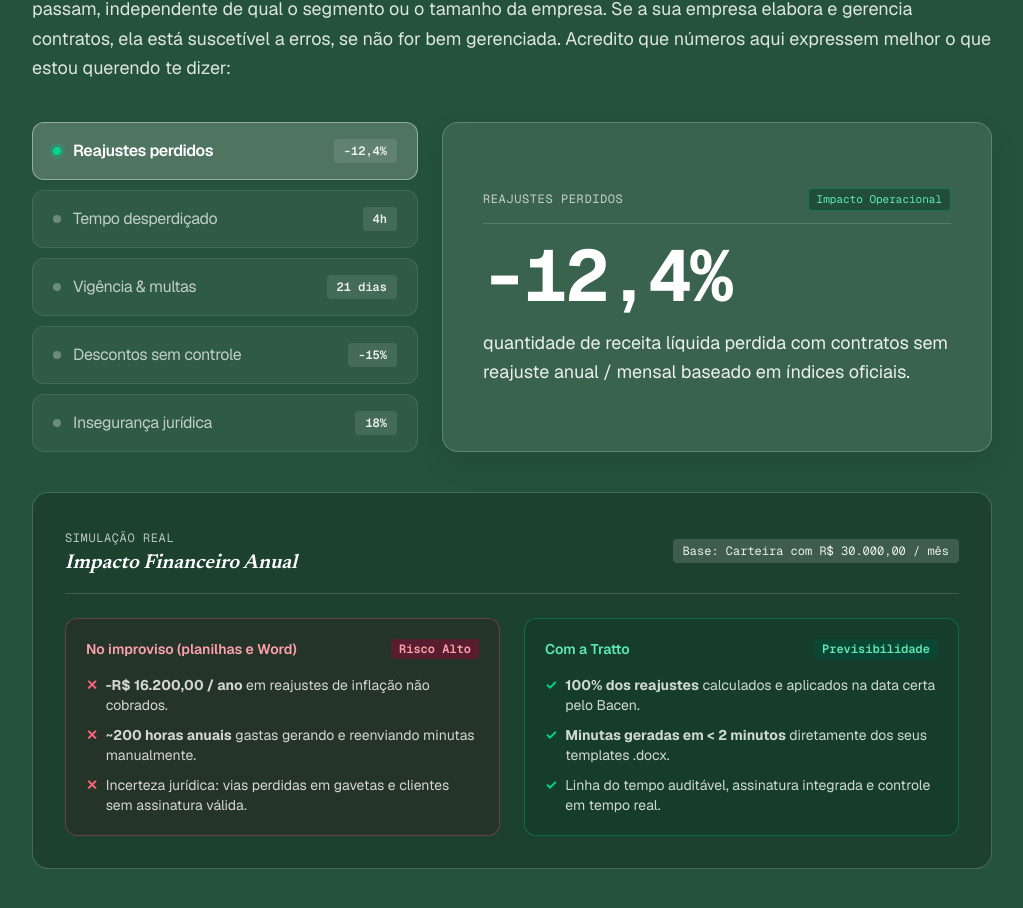
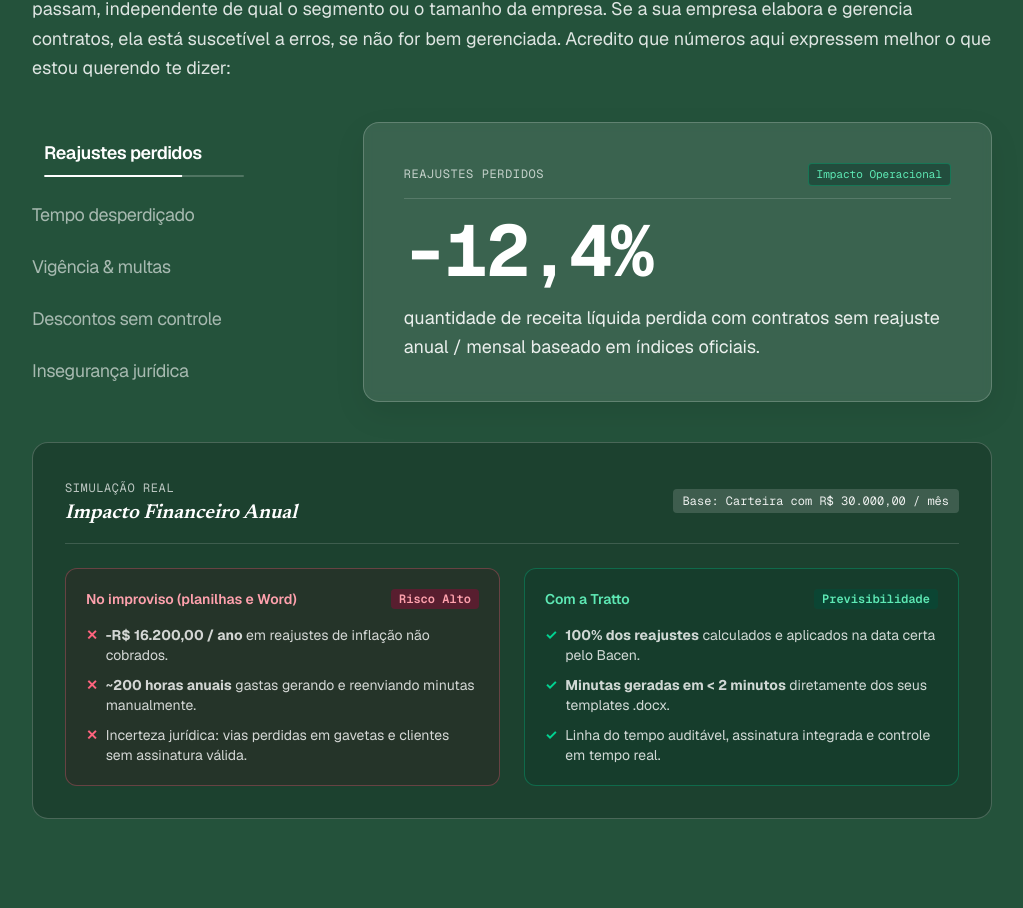
Before and after one commit to brtorresdel/tratto-landing-page, a Next.js app: page / in a window 1280 px wide. Shown: the part 2039-2947 px from the top of the page, without its empty margins (128-1151 px from the left). Built offline with nearby package versions, Linux system fonts and the light colour scheme.

Commit message:
feat(problem-banner): lista minimalista de metricas com barra de 10s e avanco automatico

```diff
--- a/src/app/globals.css
+++ b/src/app/globals.css
@@ -110,3 +110,24 @@
     transition: background-color 0.25s ease, color 0.25s ease;
   }
 }
+
+@keyframes metricProgress {
+  from {
+    transform: scaleX(0);
+  }
+  to {
+    transform: scaleX(1);
+  }
+}
+
+.animate-metric-progress {
+  animation: metricProgress 10s linear forwards;
+  transform-origin: left;
+}
+
+@media (prefers-reduced-motion: reduce) {
+  .animate-metric-progress {
+    animation: none;
+    transform: scaleX(1);
+  }
+}
--- a/src/components/problem-banner.tsx
+++ b/src/components/problem-banner.tsx
@@ -1,6 +1,6 @@
 "use client";
 
-import React, { useState } from "react";
+import React, { useState, useEffect } from "react";
 import clsx from "clsx";
 
 export const METRICS = [
@@ -43,7 +43,21 @@
 
 export function ProblemBanner() {
   const [activeMetricIndex, setActiveMetricIndex] = useState(0);
+  const [resetKey, setResetKey] = useState(0);
   const activeMetric = METRICS[activeMetricIndex];
+
+  useEffect(() => {
+    const timer = setTimeout(() => {
+      setActiveMetricIndex((prev) => (prev + 1) % METRICS.length);
+    }, 10000);
+
+    return () => clearTimeout(timer);
+  }, [activeMetricIndex, resetKey]);
+
+  const handleSelectMetric = (index: number) => {
+    setActiveMetricIndex(index);
+    setResetKey((prev) => prev + 1);
+  };
   return (
     <section
       id="o-problema"
@@ -124,10 +138,10 @@
         {/* ========================================================= */}
         {/* PARTE 2: PAINEL DE MÉTRICAS (LISTA À ESQUERDA & DETALHE À DIREITA) */}
         {/* ========================================================= */}
-        <div className="mt-10 grid grid-cols-1 md:grid-cols-12 gap-6 items-stretch text-left">
-          {/* Lado esquerdo: Lista de títulos/métricas (col-span-5) */}
+        <div className="mt-10 grid grid-cols-1 md:grid-cols-12 gap-8 items-center text-left">
+          {/* Lado esquerdo: Lista de títulos minimalista (md:col-span-4) */}
           <div
-            className="flex flex-col gap-2.5 md:col-span-5"
+            className="flex flex-col gap-4 md:col-span-4"
             role="tablist"
             aria-label="Métricas de prejuízo na gestão de contratos"
           >
@@ -139,39 +153,36 @@
                   type="button"
                   role="tab"
                   aria-selected={isSelected}
-                  onClick={() => setActiveMetricIndex(idx)}
+                  onClick={() => handleSelectMetric(idx)}
                   className={clsx(
-                    "group relative flex items-center justify-between rounded-xl px-5 py-4 text-left transition-all duration-200 cursor-pointer border",
+                    "group relative flex flex-col items-start text-left transition-all duration-300 ease-out cursor-pointer py-1 bg-transparent border-none focus:outline-hidden",
                     isSelected
-                      ? "border-white/40 bg-white/20 text-white font-semibold shadow-xs"
-                      : "border-white/10 bg-white/5 text-white/70 hover:bg-white/10 hover:text-white"
+                      ? "text-white font-semibold translate-x-3"
+                      : "text-white/60 font-normal hover:text-white/85 translate-x-0"
                   )}
                 >
-                  <div className="flex items-center gap-3">
-                    <span
-                      className={clsx(
-                        "h-2 w-2 rounded-full transition-colors",
-                        isSelected
-                          ? "bg-emerald-400 ring-4 ring-emerald-400/20"
-                          : "bg-white/30 group-hover:bg-white/60"
-                      )}
-                    />
-                    <span className="text-sm sm:text-base tracking-tight">
-                      {metric.title}
-                    </span>
-                  </div>
-                  <span className="font-mono text-xs font-semibold tabular-nums px-2.5 py-1 rounded bg-white/10 text-white/90">
-                    {metric.stat}
+                  <span className="text-base sm:text-lg tracking-tight">
+                    {metric.title}
                   </span>
+
+                  {/* Barra de progresso animada de 10 segundos abaixo da opção ativa */}
+                  {isSelected && (
+                    <div className="relative mt-2 h-0.5 w-full max-w-[200px] overflow-hidden rounded-full bg-white/20">
+                      <div
+                        key={`progress-${metric.id}-${resetKey}`}
+                        className="h-full bg-white rounded-full animate-metric-progress"
+                      />
+                    </div>
+                  )}
                 </button>
               );
             })}
           </div>
 
-          {/* Lado direito: Detalhe da métrica selecionada (col-span-7) */}
+          {/* Lado direito: Detalhe da métrica selecionada (md:col-span-8) */}
           <div
             role="tabpanel"
-            className="md:col-span-7 rounded-2xl border border-white/20 bg-white/10 p-6 sm:p-10 backdrop-blur-xs flex flex-col justify-center min-h-[220px] transition-all shadow-[0_12px_32px_rgba(0,0,0,0.08)]"
+            className="md:col-span-8 rounded-2xl border border-white/20 bg-white/10 p-6 sm:p-10 backdrop-blur-xs flex flex-col justify-center min-h-[240px] transition-all shadow-[0_12px_32px_rgba(0,0,0,0.08)]"
           >
             <div className="flex items-center justify-between pb-3 border-b border-white/15 mb-4">
               <span className="font-mono text-xs uppercase tracking-wider text-white/70">
@@ -182,11 +193,17 @@
               </span>
             </div>
 
-            <div className="font-mono text-5xl sm:text-6xl md:text-7xl font-bold tracking-tight text-white tabular-nums">
+            <div
+              key={activeMetric.id}
+              className="font-mono text-5xl sm:text-6xl md:text-7xl font-bold tracking-tight text-white tabular-nums transition-all"
+            >
               {activeMetric.stat}
             </div>
 
-            <p className="mt-4 text-base sm:text-lg text-white/90 leading-relaxed">
+            <p
+              key={`desc-${activeMetric.id}`}
+              className="mt-4 text-base sm:text-lg text-white/90 leading-relaxed transition-all"
+            >
               {activeMetric.description}
             </p>
           </div>
```
Also changed, not shown: 1 other file (tests, documents, lock files or other folders).
